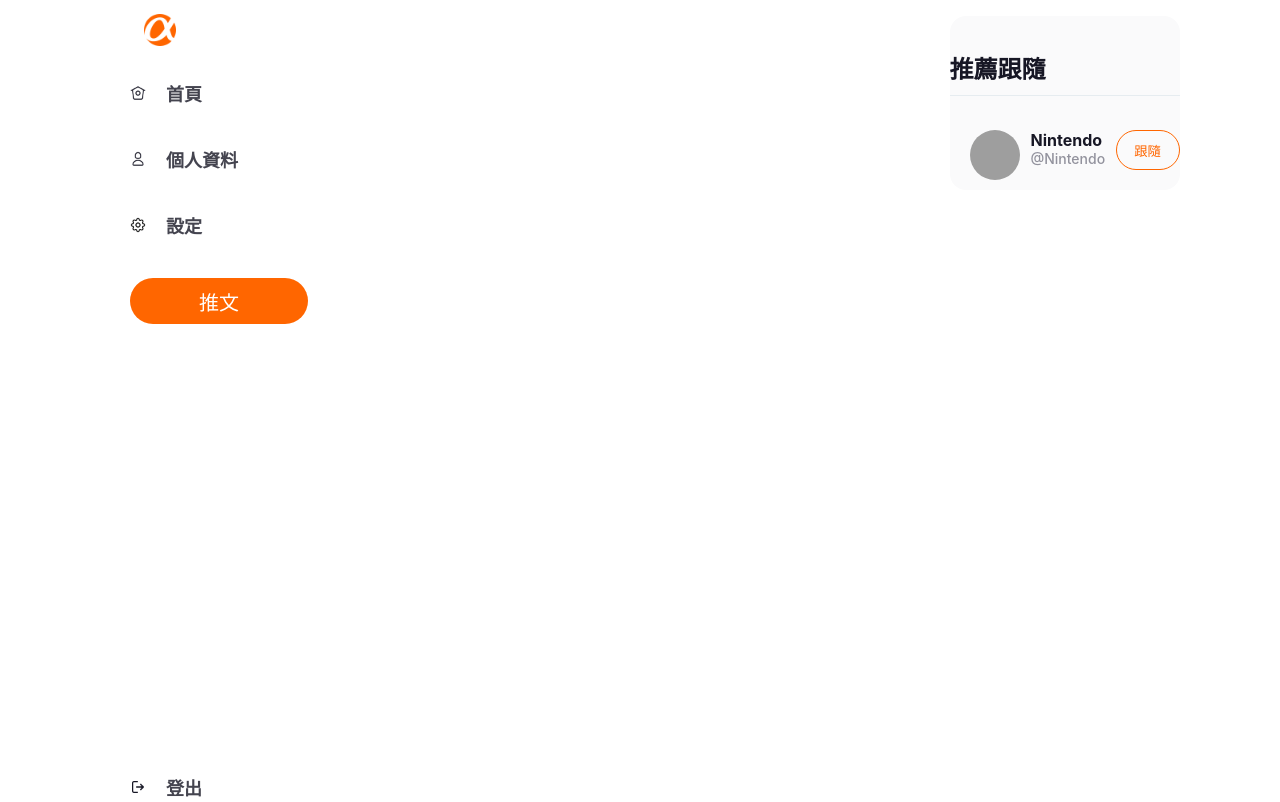
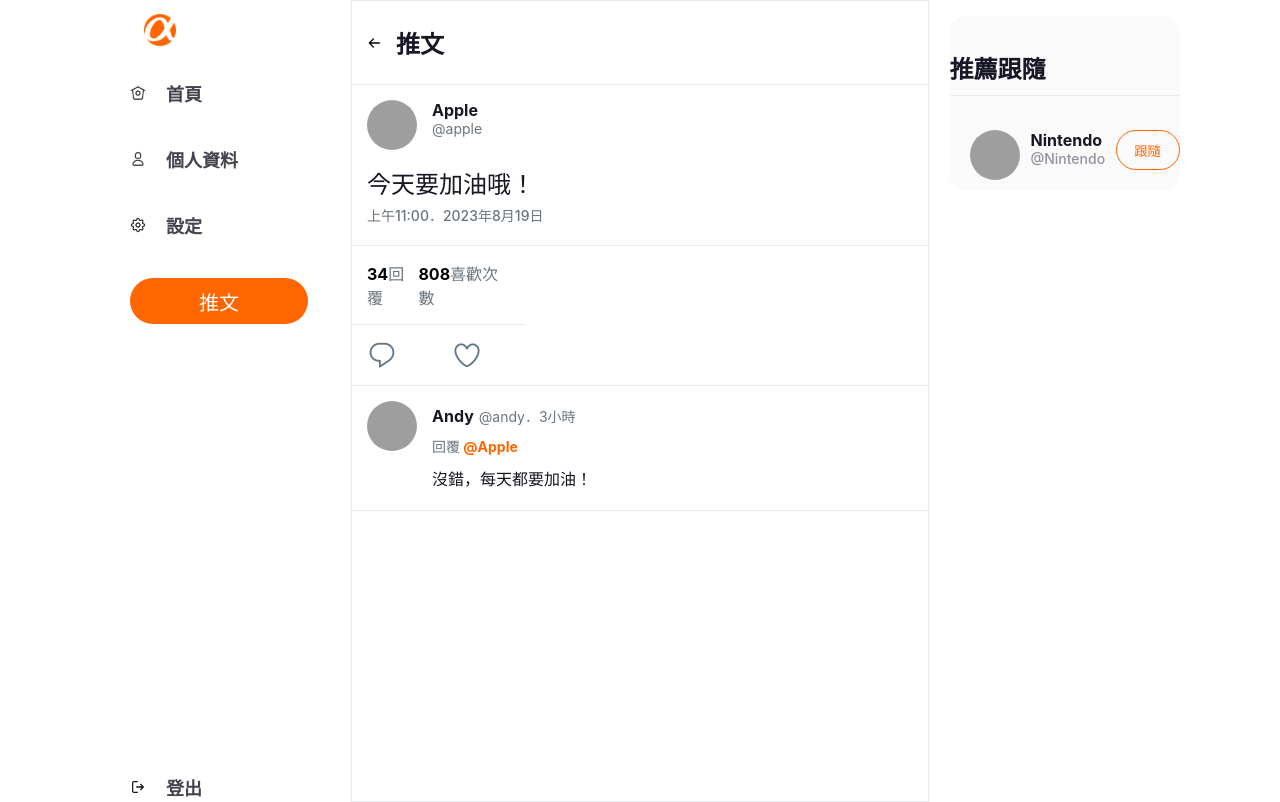
Before and after one commit to Melon-Lo/project-twitter, a React (Create React App) app: page /reply_list in a window 1280 px wide. Built offline with nearby package versions, Linux system fonts and the light colour scheme; grey boxes are pictures that could not be loaded.

Commit message:
Add Reply component

```diff
--- a/src/components/Reply/Reply.jsx
+++ /dev/null
@@ -1 +0,0 @@
-import './Reply.scss'
--- /dev/null
+++ b/src/components/ReplyList/ReplyList.jsx
@@ -0,0 +1,70 @@
+import './ReplyList.scss'
+import BackIcon from 'assets/icons/back@2x.png'
+import ReplyIcon from 'assets/icons/reply@2x.png'
+import LikeIcon from 'assets/icons/like_2@2x.png'
+
+const Reply = () => {
+  return (
+    <div className="reply">
+      <div className="replyLeft">
+        <img className="avatar" src="https://images.unsplash.com/photo-1438761681033-6461ffad8d80?ixlib=rb-4.0.3&ixid=M3wxMjA3fDB8MHxzZWFyY2h8M3x8cmFuZG9tJTIwcGVvcGxlfGVufDB8fDB8fHww&auto=format&fit=crop&w=600&q=60" alt="avatar" />
+      </div>
+      <div className="replyRight">
+        <div className="data">
+          <div className="name">Andy</div>
+          <div className="account">@andy</div>
+          <div className="time">．3小時</div>
+        </div>
+        <div className="replyTo">回覆<b> @Apple</b></div>
+        <div className="content">沒錯，每天都要加油！</div>
+      </div>
+    </div>
+  )
+}
+
+export const ReplyList = () => {
+  return (
+    <div className="replyContainer">
+      <div className="topSection">
+        <div className="title">
+          <div className="iconBox">
+            <img className="icon" src={BackIcon} alt="backIcon" />
+          </div>
+          <p>推文</p>
+        </div>
+        <div className="tweet">
+          <div className="tweetTop">
+            <div className="avatarBox">
+              <img className="avatar" src="https://images.unsplash.com/photo-1438761681033-6461ffad8d80?ixlib=rb-4.0.3&ixid=M3wxMjA3fDB8MHxzZWFyY2h8M3x8cmFuZG9tJTIwcGVvcGxlfGVufDB8fDB8fHww&auto=format&fit=crop&w=600&q=60" alt="avatar" />
+            </div>
+            <div className="info">
+              <div className="name">Apple</div>
+              <div className="account">@apple</div>
+            </div>
+          </div>
+          <div className="tweetMiddle">
+            <div className="content">今天要加油哦！</div>
+            <div className="time">上午11:00．2023年8月19日</div>
+          </div>
+          <div className="tweetBottom">
+            <div className="dataCount">
+              <div className="count"><b>34</b>回覆</div>
+              <div className="count"><b>808</b>喜歡次數</div>
+            </div>
+            <div className="iconSection">
+              <div className="iconBox">
+                <img className="icon" src={ReplyIcon} alt="replyIcon" />
+              </div>
+              <div className="iconBox">
+                <img className="icon" src={LikeIcon} alt="likeIcon" />
+              </div>
+            </div>
+          </div>
+        </div>
+      </div>
+      <div className="bottomSection">
+        <Reply />
+      </div>
+    </div>
+  )
+}
--- /dev/null
+++ b/src/components/ReplyList/ReplyList.scss
@@ -0,0 +1,202 @@
+.replyContainer {
+  border: 1px solid #E6ECF0;
+  width: 45vw;
+  height: 100vh;
+  overflow-y: scroll;
+
+  .topSection {
+    border-bottom: 1px solid #E6ECF0;
+
+    .title {
+      display: flex;
+      justify-content: flex-start;
+      align-items: center;
+      border-bottom: 1px solid #E6ECF0;
+
+      .iconBox {
+        display: flex;
+        justify-content: center;
+        align-items: center;
+        width: 24px;
+        height: 24px;
+        margin: 0 10px;
+        cursor: pointer;
+
+        // .icon {
+        // }
+      }
+
+      p {
+        color: #171725;
+        font-size: 24px;
+        font-weight: 700;
+      }
+    }
+
+    .tweet {
+
+      .tweetTop {
+        padding: 15px 15px 0 15px;
+        display: flex;
+
+        .avatarBox {
+          width: 50px;
+          height: 50px;
+
+          // .avatar {
+          // }
+        }
+
+        .info {
+          margin-left: 15px;
+
+          .name {
+            color: #171725;
+            font-size: 16px;
+            font-weight: 700;
+          }
+
+          .account {
+            color: #6C757D;
+            font-size: 14px;
+            font-weight: 400;
+          }
+        }
+      }
+
+      .tweetMiddle {
+        border-bottom: 1px solid #E6ECF0;
+        padding: 15px;
+
+        .content {
+          color: #171725;
+          font-size: 24px;
+          font-weight: 400;
+        }
+
+        .time {
+          color: #6C757D;
+          font-size: 14px;
+          font-weight: 500;
+          margin: 5px 0;
+        }
+      }
+
+      .tweetBottom {
+
+        .dataCount {
+          width: 25%;
+          display: flex;
+          justify-content: space-between;
+          border-bottom: 1px solid #E6ECF0;
+          padding: 15px;
+
+          .count {
+            font-size: 19;
+            color: #6C757D;
+            font-weight: 500;
+
+            b {
+              color: #000000;
+              font-weight: 700;
+            }
+          }
+        }
+
+        .iconSection {
+          display: flex;
+          justify-content: space-between;
+          width: 20%;
+          padding: 15px;
+
+          .iconBox {
+            width: 30px;
+            height: 30px;
+            cursor: pointer;
+
+            .icon {
+              width: 100%;
+              height: 100%;
+            }
+          }
+        }
+      }
+    }
+  }
+
+  .bottomSection {
+
+    .reply {
+      display: flex;
+      padding: 15px;
+      border-bottom: 1px solid #E6ECF0;
+
+      .replyLeft {
+        margin-right: 15px;
+
+        // .avatar {
+        // }
+      }
+
+      .replyRight {
+
+        .data {
+          display: flex;
+          align-items: center;
+          padding: 5px 0;
+
+          .name {
+            color: #171725;
+            font-size: 16px;
+            font-weight: 700;
+            margin-right: 5px;
+          }
+
+          .account {
+            color: #6C757D;
+            font-size: 14px;
+            font-weight: 400;
+          }
+
+          .time {
+            color: #6C757D;
+            font-size: 14px;
+            font-weight: 400;
+          }
+        }
+
+        .replyTo {
+          padding: 5px 0;
+          color: #6C757D;
+          font-size: 14px;
+          font-weight: 400;
+
+          b {
+            color: #FF6600;
+            cursor: pointer;
+          }
+        }
+
+        .content {
+          padding: 5px 0;
+          color: #171725;
+          font-size: 16px;
+          font-weight: 400;
+        }
+      }
+    }
+  }
+
+  // scrollbar style
+
+  &::-webkit-scrollbar {
+    width: 8px;
+    background-color: #FAFAFA;
+  }
+
+  &::-webkit-scrollbar-thumb {
+    background-color: #C1C1C1;
+    border-radius: 4px;
+    border: 2px solid #FAFAFA;
+  }
+}
--- a/src/pages/ReplyListPage/ReplyListPage.jsx
+++ b/src/pages/ReplyListPage/ReplyListPage.jsx
@@ -3,6 +3,7 @@
 import { Recommendation } from 'components/Recommendation/Recommendation';
 import { useContext } from 'react';
 import { ModalContext } from 'context/ModalContext';
+import { ReplyList } from 'components/ReplyList/ReplyList';
 
 export const ReplyListPage = () => {
   const { showReplyModal } = useContext(ModalContext)
@@ -12,6 +13,7 @@
         <div className="grayBackground"></div>
       }
       <SideBar />
+      <ReplyList />
       <Recommendation />
     </div>
   )
```
Also changed, not shown: src/components/Reply/Reply.scss (deleted).
